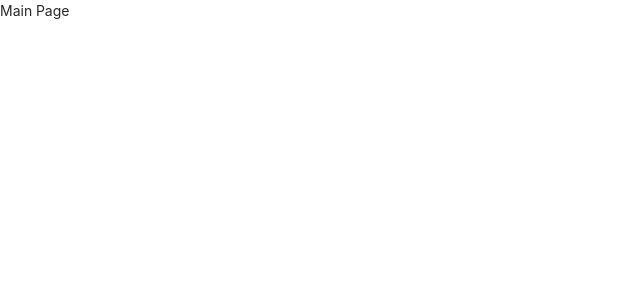
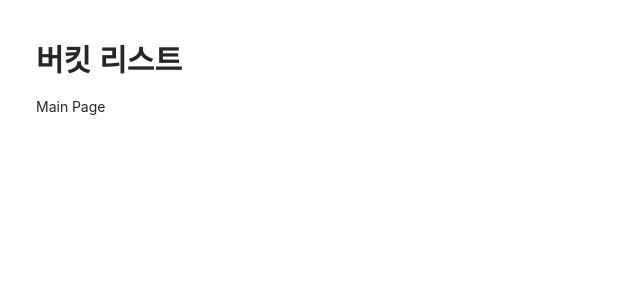
Before and after one commit to cpk0709/prec-toyedu, a Next.js app: page /account in a window 1280 px wide. Shown: the top 300 px of the page, without its empty margins (0-640 px from the left). Built offline with nearby package versions, Linux system fonts and the light colour scheme.

Commit message:
메인페이지 헤더 틀 작성

```diff
--- a/src/pages/account/index.jsx
+++ b/src/pages/account/index.jsx
@@ -1,9 +1,34 @@
+import React from "react";
+import { Table, Button, Typography } from "antd";
+import styled from "styled-components";
+
 const MainPageIndex = () => {
   return (
-    <div>
+    <MainWrapper>
+      <MainHeader>
+        <MainTitle>
+          <Typography.Title level={2}>버킷 리스트</Typography.Title>
+        </MainTitle>
+      </MainHeader>
       <p>Main Page</p>
-    </div>
+    </MainWrapper>
   );
 };
 
+const MainWrapper = styled.div`
+  flex: 1;
+  margin-left: 36px;
+  margin-right: 120px;
+`;
+
+const MainHeader = styled.div`
+  display: flex;
+  flex-direction: column;
+  margin-top: 40px;
+`;
+
+const MainTitle = styled.div`
+  display: flex;
+  flex-direction: row;
+`;
 export default MainPageIndex;
```
